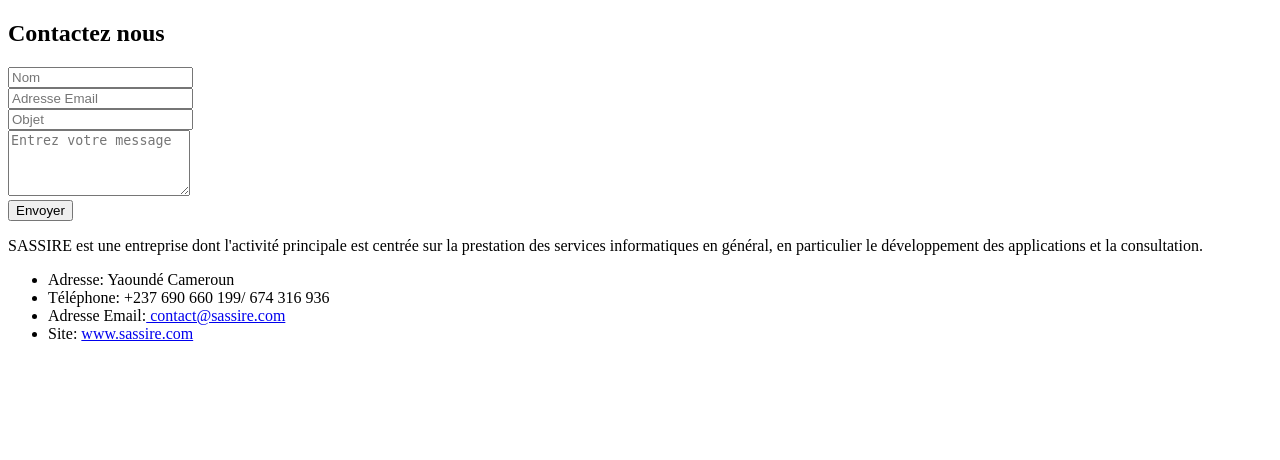
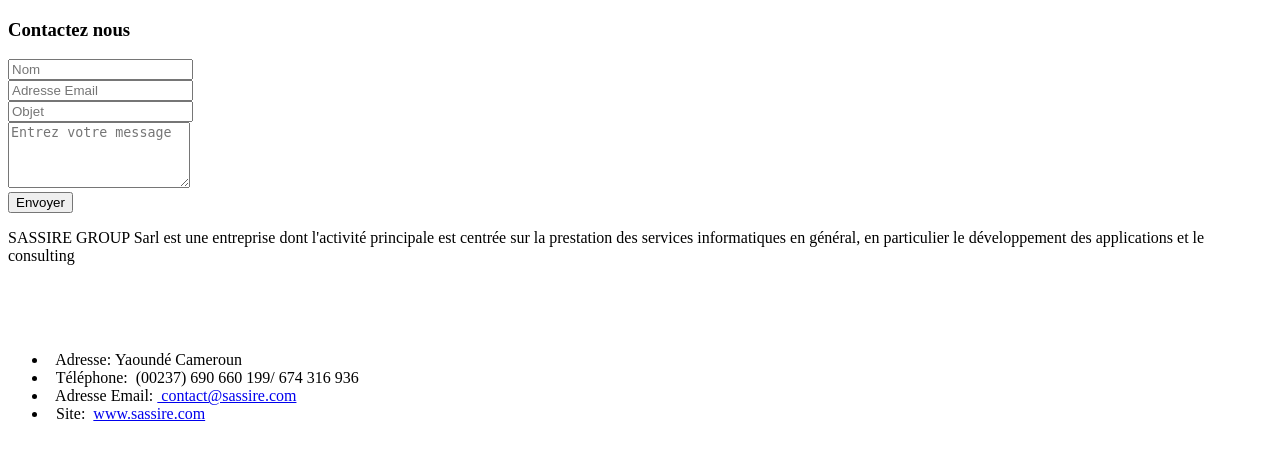
Before and after one commit to amadoubakari/sassire, a PHP site: template module/Application/view/application/index/contact.phtml in a window 1280 px wide. Shown: the top 460 px of the page. Run offline with PHP 8.4, Linux system fonts and the light colour scheme; the template is opened without the code that fills it, so the values that code supplies are empty.

Commit message:
Intégration du module contact.

```diff
--- a/module/Application/view/application/index/contact.phtml
+++ b/module/Application/view/application/index/contact.phtml
@@ -30,12 +30,12 @@
             <div class="container">
                 <div class="row">
                     <div class="heading text-center col-sm-8 col-sm-offset-2 wow fadeInUp" data-wow-duration="1000ms" data-wow-delay="300ms">
-                        <h2>Contactez nous</h2>
+                        <h3 class="contact-title">Contactez nous</h3>
                     </div>
                 </div>
                 <div class="contact-form wow fadeIn" data-wow-duration="1000ms" data-wow-delay="600ms">
                     <div class="row">
-                        <div class="col-sm-6">
+                        <div class="col-sm-6 contact-paragraph">
                             <form method="post" action="">
                                 <div class="row  wow fadeInUp" data-wow-duration="1000ms" data-wow-delay="300ms">
                                     <div class="col-sm-6">
@@ -76,21 +76,22 @@
                                 $headers[] = "X-Mailer: PHP/" . phpversion();
 
                                 if (mail($to, $subject, $message, $from)) {
-                                    echo 'Envoi reussi avec succès !!!!';
+                                    echo 'Envoi effectué avec succès !!!!';
                                 } else {
                                     echo 'Echec d\'envoi';
                                 }
                             }
                             ?>
                         </div>
-                        <div class="col-sm-6">
+                        <div class="col-sm-6 contact-paragraph">
                             <div class="contact-info wow fadeInUp" data-wow-duration="1000ms" data-wow-delay="300ms">
-                                <p>SASSIRE est une entreprise dont l'activité principale est centrée sur la prestation des services informatiques en général, en particulier le développement des applications et la consultation.</p>
+                                <p ><span class="title-second-letter">SASSIRE GROUP Sarl </span> est une entreprise dont l'activité principale est centrée sur la prestation des services informatiques en général, en particulier le développement des applications et le consulting</p>
+                                <br>    <br>    <br>
                                 <ul class="address">
-                                    <li><i class="glyphicon glyphicon-envelope"></i> <span> Adresse:</span> Yaoundé Cameroun </li>
-                                    <li><i class="fa fa-phone"></i> <span> Téléphone:</span> +237 690 660 199/ 674 316 936  </li>
-                                    <li><i class="fa fa-envelope"></i> <span> Adresse Email:</span><a href="mailto:contact@sassire.com"> contact@sassire.com</a></li>
-                                    <li><i class="fa fa-globe"></i> <span> Site:</span> <a href="www.sassire.com">www.sassire.com</a></li>
+                                    <li><i class="glyphicon glyphicon-home"></i>&nbsp; <span> Adresse:&nbsp;</span><span class="title-third-letter">Yaoundé Cameroun </span></li>
+                                    <li><i class="fa fa-phone"></i>&nbsp; <span> Téléphone:&nbsp;</span><span class="title-third-letter"> (00237) 690 660 199/ 674 316 936</span></li>
+                                    <li><i class="fa fa-envelope"></i> &nbsp;<span> Adresse Email:&nbsp;</span><span><a href="mailto:contact@sassire.com"  class="title-third-letter"> contact@sassire.com</a></span></li>
+                                    <li><i class="fa fa-globe"></i> &nbsp;<span> Site:&nbsp;</span> <span><a href="www.sassire.com" class="title-third-letter">www.sassire.com</a></span></li>
                                 </ul>
                             </div>
                         </div>
```
Also changed, not shown: module/Application/view/application/index/service.phtml (+6 -5 lines), public/css/style.css (+37 -0 lines), module/Application/view/layout/footer.phtml (line endings or trailing spaces).
